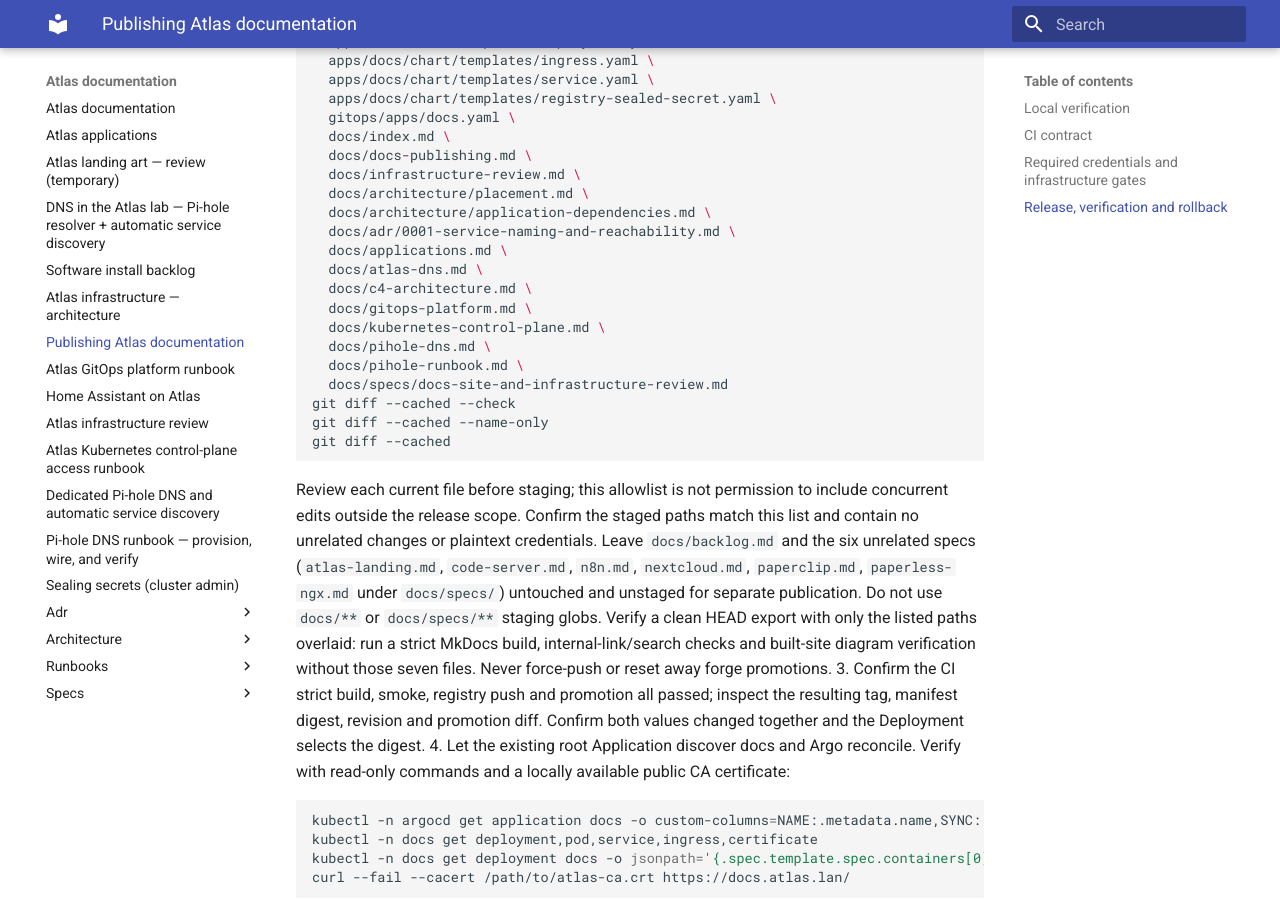
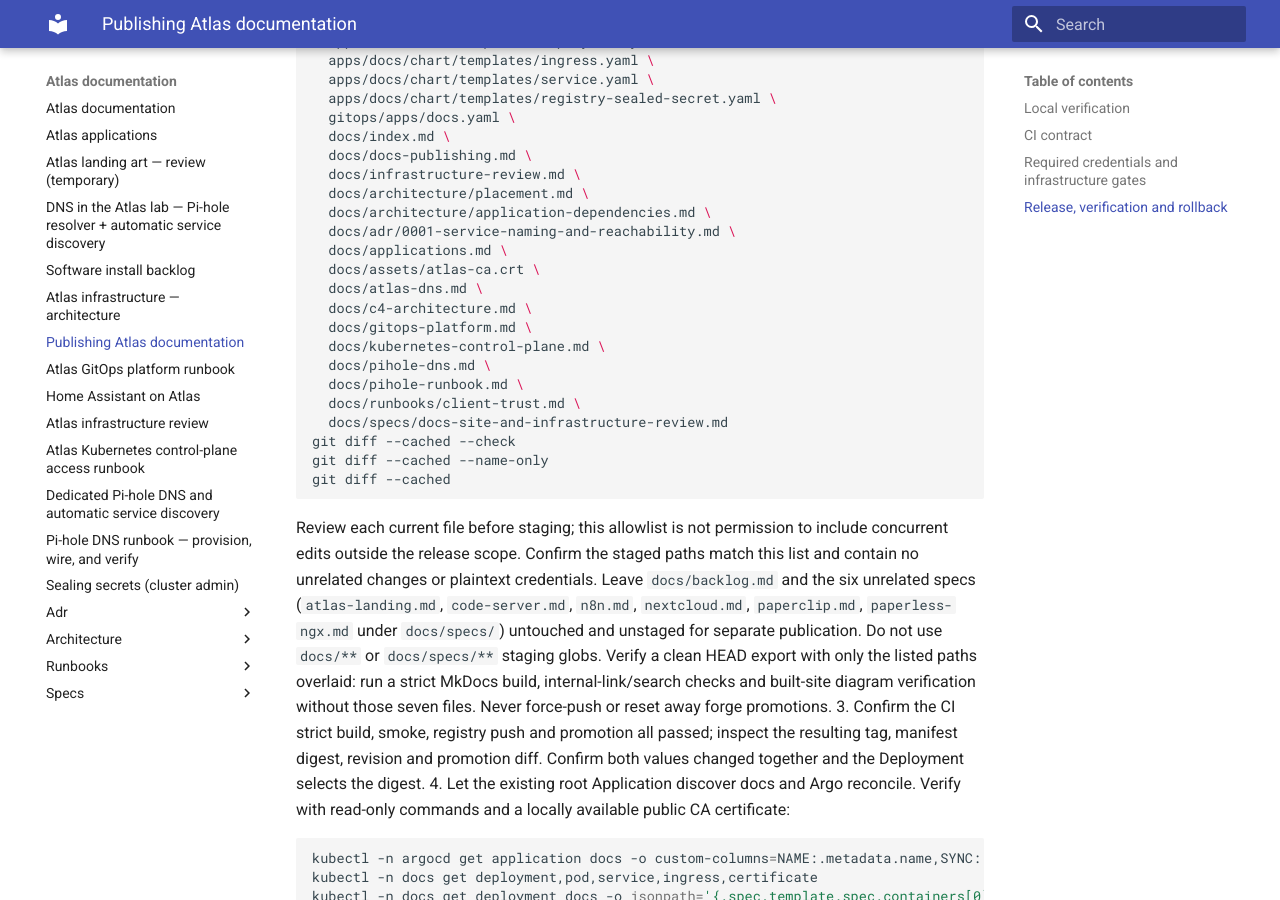
Before and after one commit to 211lab/atlas, an MkDocs documentation site: the page built from docs/docs-publishing.md, in a window 1280 px wide and 900 px high, scrolled down 5464 px. Built offline with MkDocs 1.6.1 and Material for MkDocs 9.7.7, drawn with Linux system fonts in a browser that asks for light colours.

Commit message:
docs(publishing): add client-trust runbook and atlas-ca.crt to release allowlist

```diff
--- a/docs/docs-publishing.md
+++ b/docs/docs-publishing.md
@@ -232,12 +232,14 @@
      docs/architecture/application-dependencies.md \
      docs/adr/0001-service-naming-and-reachability.md \
      docs/applications.md \
+     docs/assets/atlas-ca.crt \
      docs/atlas-dns.md \
      docs/c4-architecture.md \
      docs/gitops-platform.md \
      docs/kubernetes-control-plane.md \
      docs/pihole-dns.md \
      docs/pihole-runbook.md \
+     docs/runbooks/client-trust.md \
      docs/specs/docs-site-and-infrastructure-review.md
    git diff --cached --check
    git diff --cached --name-only
```
